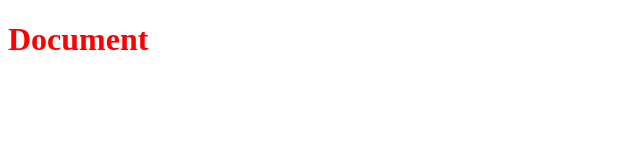
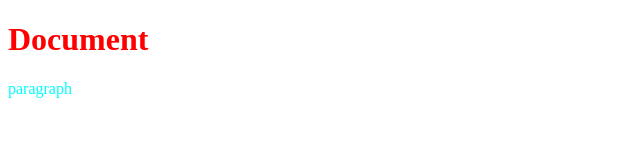
Before and after one commit to Adisho1313/GitRepo, a plain HTML site: page index.html in a window 1280 px wide. Shown: the full height of the page, 0-640 px from the left. Drawn offline with Linux system fonts and the light colour scheme.

Commit message:
this is my second commit

```diff
--- a/index.html
+++ b/index.html
@@ -8,5 +8,6 @@
 </head>
 <body>
     <h1>Document</h1>
+    <p>paragraph</p>
 </body>
 </html>
--- a/style.css
+++ b/style.css
@@ -1,3 +1,7 @@
 h1{
     color: red;
 }
+
+p{
+    color: aqua;
+}
```
